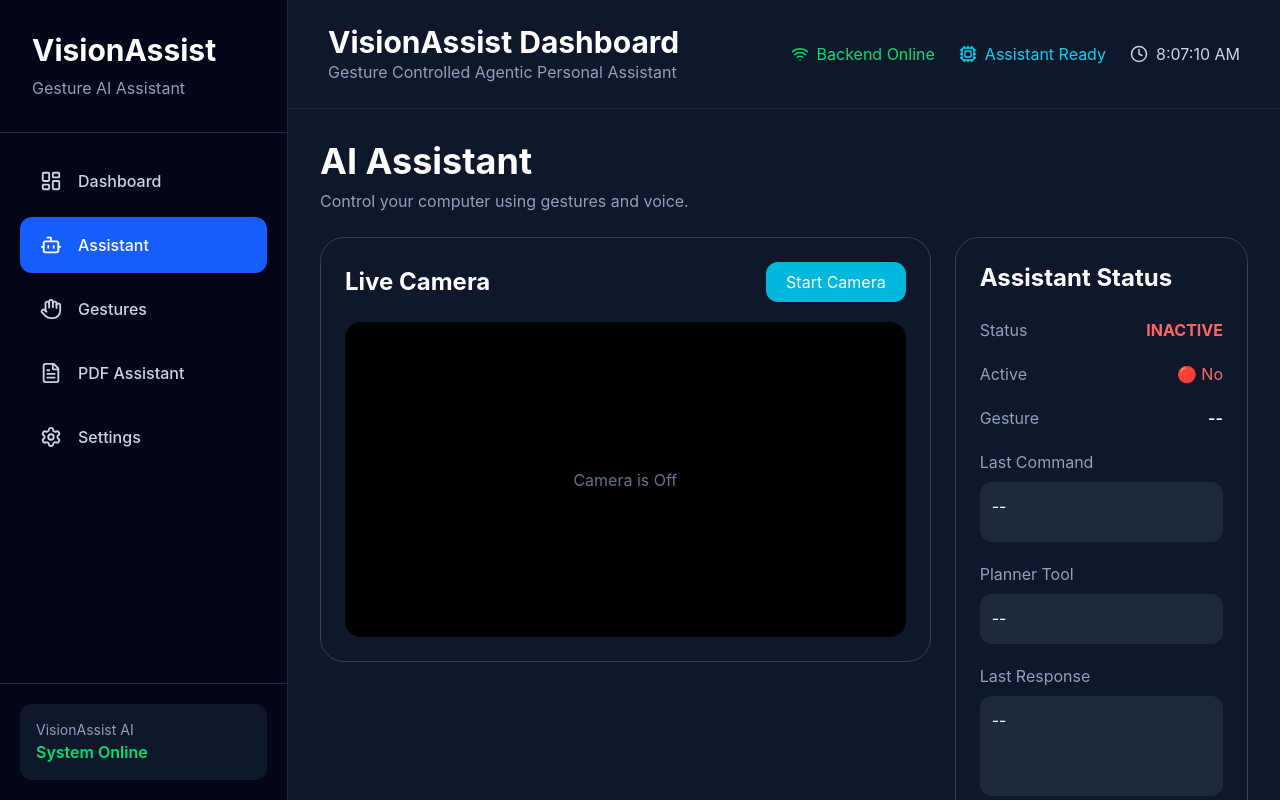
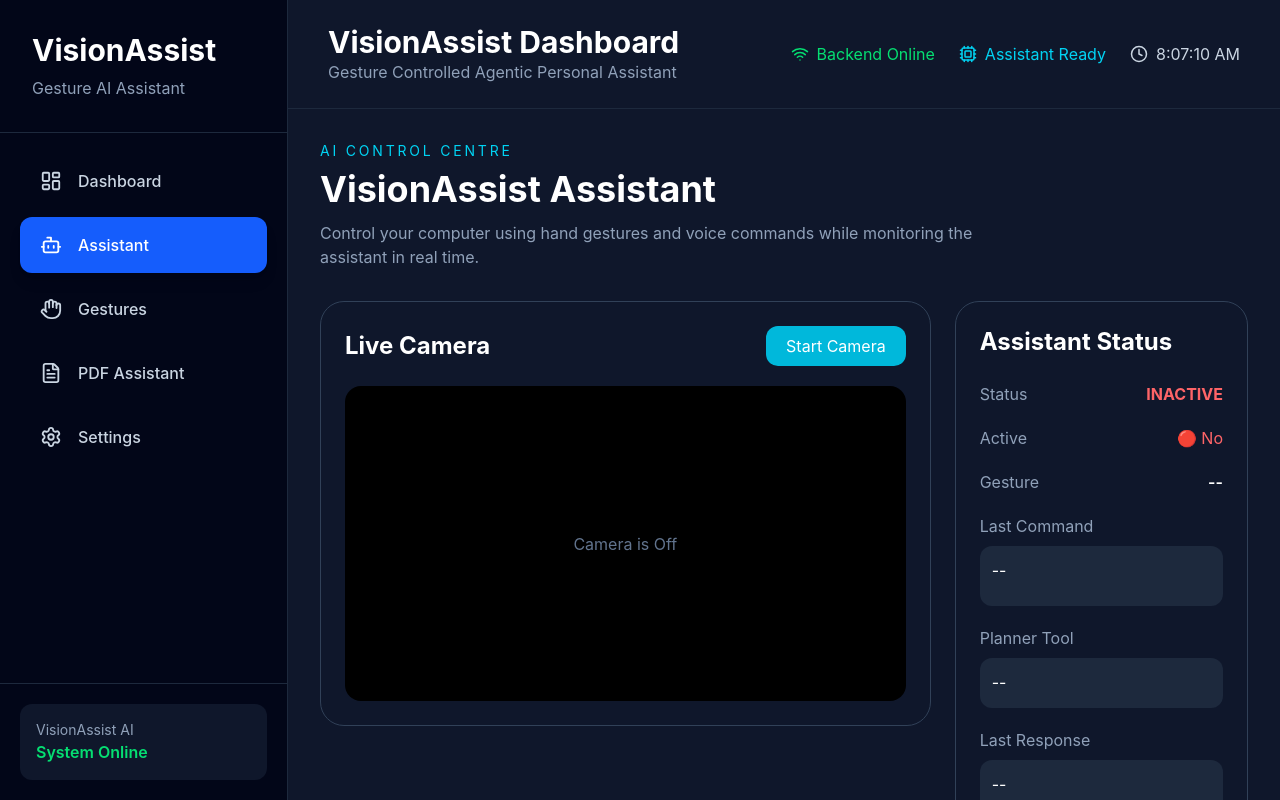
Before and after one commit to srishtisharma07/VisionAssist-AI, a React app in the folder frontend/: page /assistant in a window 1280 px wide. Built offline with nearby package versions, Linux system fonts and the light colour scheme; no server answers; the HTML template or start-up script is replaced by a standard one.

Commit message:
Polish assistant control centre layout

```diff
--- a/frontend/src/pages/Assistant.jsx
+++ b/frontend/src/pages/Assistant.jsx
@@ -4,29 +4,44 @@ import ChatPanel from "../components/ChatPanel";
 
 export default function Assistant() {
   return (
-    <div className="space-y-6">
+    <div className="space-y-8">
 
-      <div>
-        <h1 className="text-4xl font-bold text-white">
-          AI Assistant
+      {/* Page Header */}
+
+      <section>
+        <p className="text-cyan-400 text-sm uppercase tracking-[0.2em]">
+          AI Control Centre
+        </p>
+
+        <h1 className="text-4xl font-bold text-white mt-2">
+          VisionAssist Assistant
         </h1>
 
-        <p className="text-slate-400 mt-2">
-          Control your computer using gestures and voice.
+        <p className="text-slate-400 mt-3 max-w-2xl">
+          Control your computer using hand gestures and voice commands
+          while monitoring the assistant in real time.
         </p>
-      </div>
+      </section>
 
-      <div className="grid lg:grid-cols-3 gap-6">
+      {/* Main Control Area */}
 
-        <div className="lg:col-span-2">
+      <section className="grid xl:grid-cols-3 gap-6">
+
+        <div className="xl:col-span-2">
           <WebcamPanel />
         </div>
 
-        <AssistantStatus />
+        <div>
+          <AssistantStatus />
+        </div>
 
-      </div>
+      </section>
 
-      <ChatPanel />
+      {/* Conversation */}
+
+      <section>
+        <ChatPanel />
+      </section>
 
     </div>
   );
```
